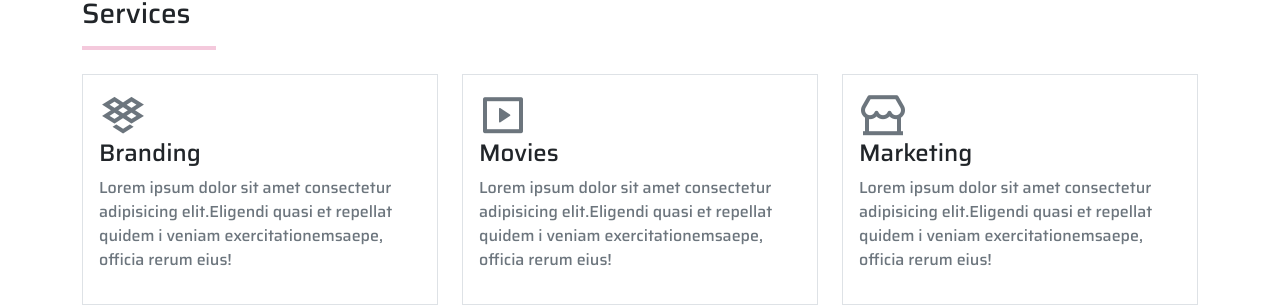
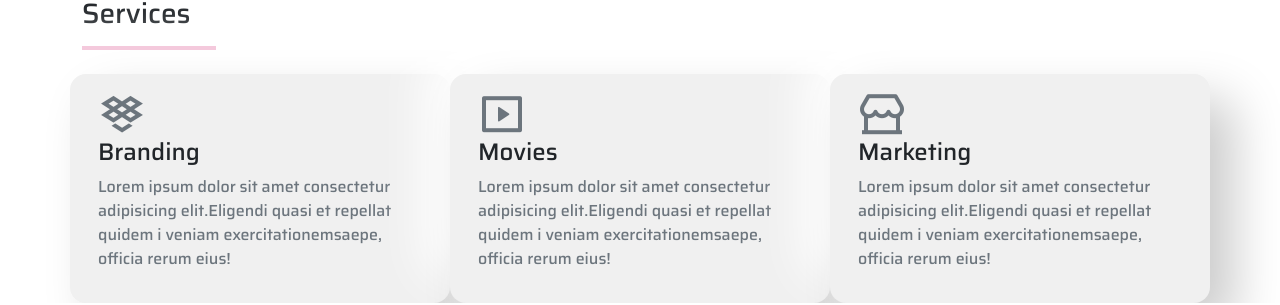
Before and after one commit to Shamaun-Nabi/react-simple-folio, a React (Create React App) app: page / in a window 1280 px wide. Shown: the part 1509-1814 px from the top of the page. Built offline with nearby package versions, Linux system fonts and the light colour scheme.

Commit message:
box shadow

```diff
--- a/src/components/About.js
+++ b/src/components/About.js
@@ -4,7 +4,7 @@ import SectionTitle from "./SectionTitle";
 
 export default function About() {
   const progressStyle = {
-    width: "25%",
+    width: "50%",
   };
   const progressData = [
     {
@@ -47,10 +47,9 @@ export default function About() {
                 <div className="progress mb-4">
                   <div
                     className="progress-bar "
-                    role="progressbar"
                     style={progressStyle}
-                    aria-valuenow="25"
-                    aria-valuemin="0"
+                    aria-valuenow="50"
+                    aria-valuemin="10"
                     aria-valuemax="100"
                   >
                     {progressData.width}
--- a/src/components/Home.js
+++ b/src/components/Home.js
@@ -13,7 +13,7 @@ const Home = () => {
         <Hero></Hero>
       </div>
       <About />
-      <Services/>
+      <Services />
     </>
   );
 };
--- a/src/components/Services.js
+++ b/src/components/Services.js
@@ -1,5 +1,6 @@
 import React from "react";
 import SectionTitle from "./SectionTitle";
+import styles from "../components/moduleCss/Services.module.css";
 
 export default function Services() {
   const cardData = [
@@ -26,8 +27,8 @@ export default function Services() {
         <div className="container">
           <div className="row">
             {cardData.map((cardData) => (
-              <div className="col-md-4 mt-2">
-                <div className="border border-gray-700 p-3">
+              <div className={`${styles.serviceCard} col-md-4 mt-2 `}>
+                <div className=" p-3">
                   <i className={cardData.icon}></i>
                   <h4>{cardData.Name}</h4>
                   <p className="text-muted">{cardData.Desc}</p>
--- /dev/null
+++ b/src/components/moduleCss/Services.module.css
@@ -0,0 +1,5 @@
+.serviceCard {
+  border-radius: 16px;
+  background: #f0f0f0;
+  box-shadow: 25px 25px 49px #cccccc, -25px -25px 49px #ffffff;
+}
```
Also changed, not shown: src/components/Navbar.js (+5 -2 lines).
